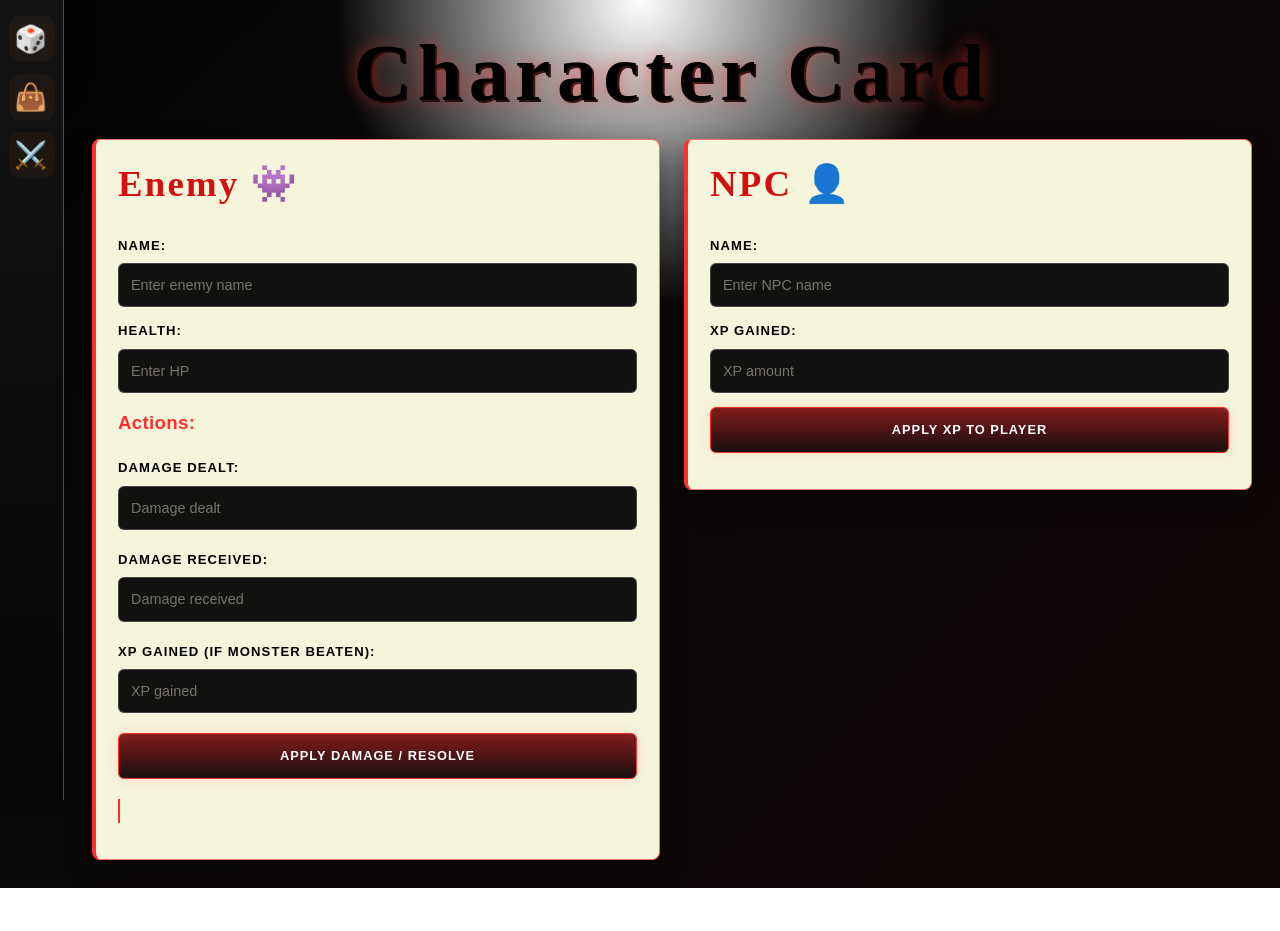
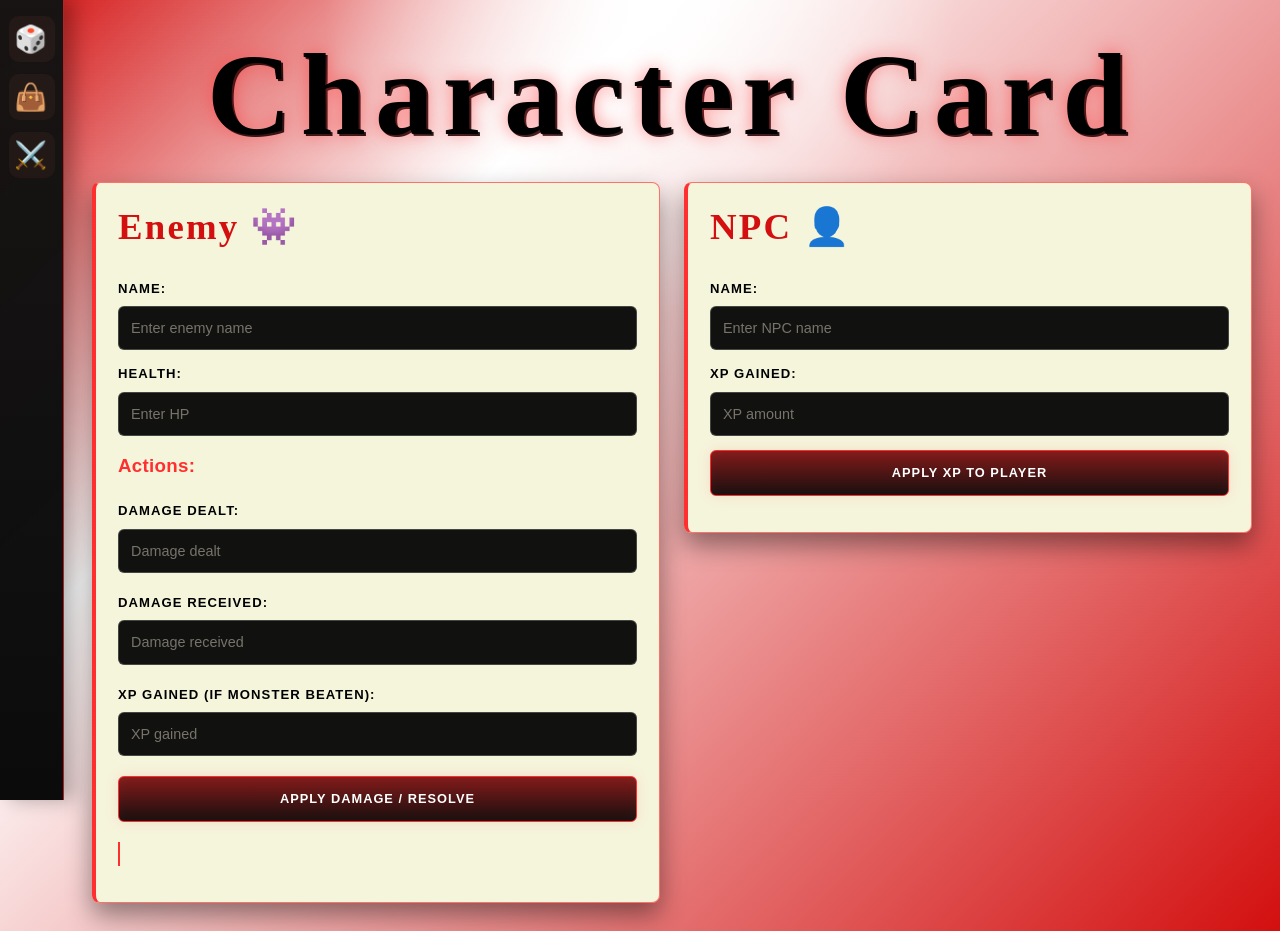
Before and after one commit to DeniCastro/RPG-character-card-and-stats, a website: page index.html in a window 1280 px wide. Before the commit the page ends 888 px from the top, so only its background shows below. Drawn offline with Linux system fonts and the light colour scheme; no server answers; a web font is replaced by a local one.

Commit message:
Update CSS styling

```diff
--- a/style.css
+++ b/style.css
@@ -29,8 +29,8 @@ html { scroll-behavior: smooth; }
 body {
   margin: 0;
   min-height: 100vh;
-  background: radial-gradient(circle at top, white, transparent 28%), linear-gradient(135deg, #020202 0%, #0a0909 30%, #120707 100%);
-  color: var(--ink);
+  background: radial-gradient(circle at top, white, transparent 28%), linear-gradient(135deg, #d30f0f 0%, white 30%, #d30f0f 100%);
+  color: #d30f0f;
   font-family: "Nippo", sans-serif;
   letter-spacing: 0.02em;
   position: relative;
@@ -66,7 +66,7 @@ h1 {
   margin: 0 0 1.25rem;
   color: black;
   text-align: center;
-  font-size: clamp(5rem, 4vw, 4rem);
+  font-size: 7.3rem;
   text-shadow: 0 0 18px rgba(255, 47, 47, 0.55), 2px 2px 0 rgba(0, 0, 0, 0.9);
 }
 
```
Also changed, not shown: 1 other file.
